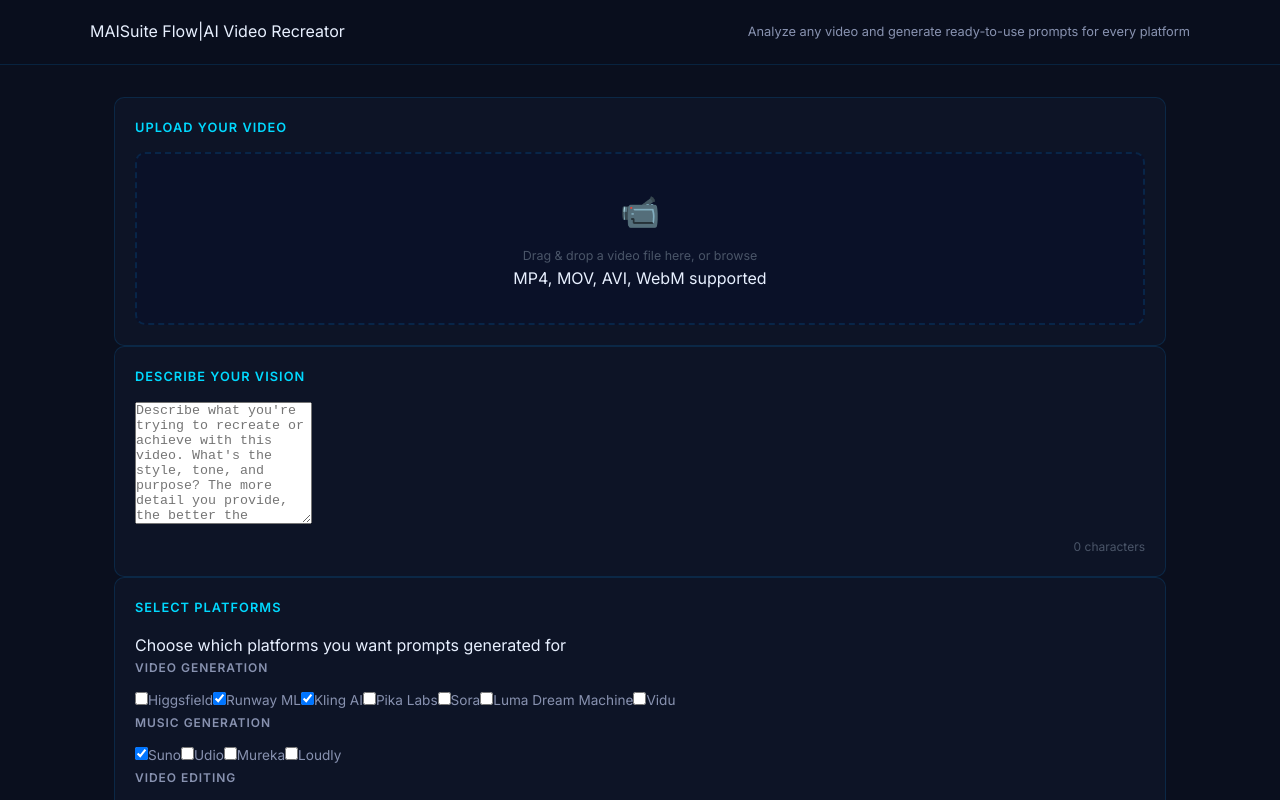
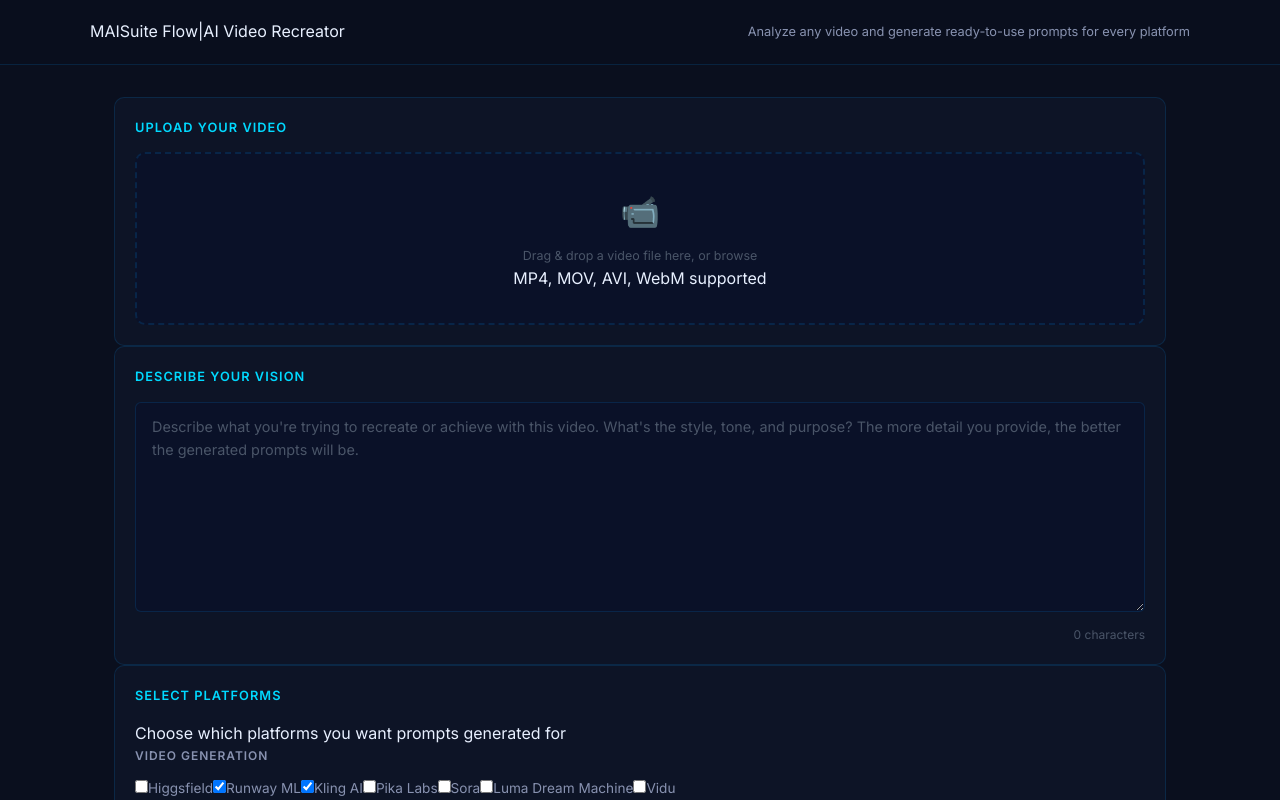
Before and after one commit to Eklektic2021/ai-video-recreator, a React (Vite) app in the folder client/: page / in a window 1280 px wide. Shown: the top 800 px of the page. Built offline with nearby package versions, Linux system fonts and the light colour scheme.

Commit message:
dotenv at top, explicit apiKey, startup logging, fix textarea min-height 200px

```diff
--- a/client/src/index.css
+++ b/client/src/index.css
@@ -217,7 +217,8 @@ body {
 .btn-remove:hover { color: #ff6b6b; background: rgba(255, 107, 107, 0.1); }
 
 /* ─── Textarea ───────────────────────────────────────────────────────────── */
-.textarea {
+.textarea,
+.description-textarea {
   width: 100%;
   background: var(--bg-input);
   border: 1px solid var(--border);
@@ -228,12 +229,14 @@ body {
   line-height: 1.6;
   padding: 0.75rem 1rem;
   resize: vertical;
-  min-height: 120px;
+  min-height: 200px;
   transition: border-color var(--transition), box-shadow var(--transition);
   outline: none;
 }
-.textarea::placeholder { color: var(--text-3); }
-.textarea:focus {
+.textarea::placeholder,
+.description-textarea::placeholder { color: var(--text-3); }
+.textarea:focus,
+.description-textarea:focus {
   border-color: var(--border-active);
   box-shadow: var(--glow-cyan);
 }
```
Also changed, not shown: 1 other file (tests, documents, lock files or other folders).
